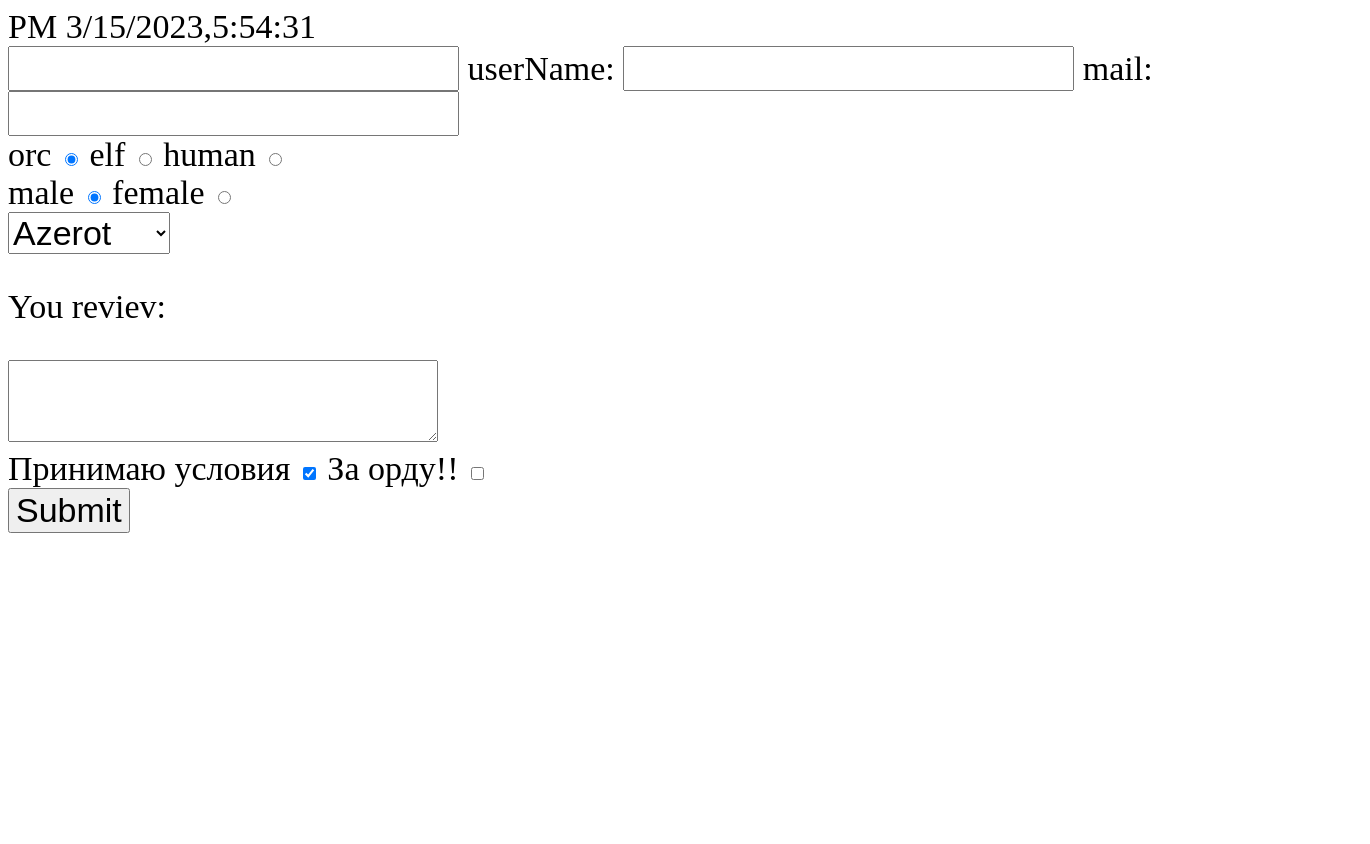
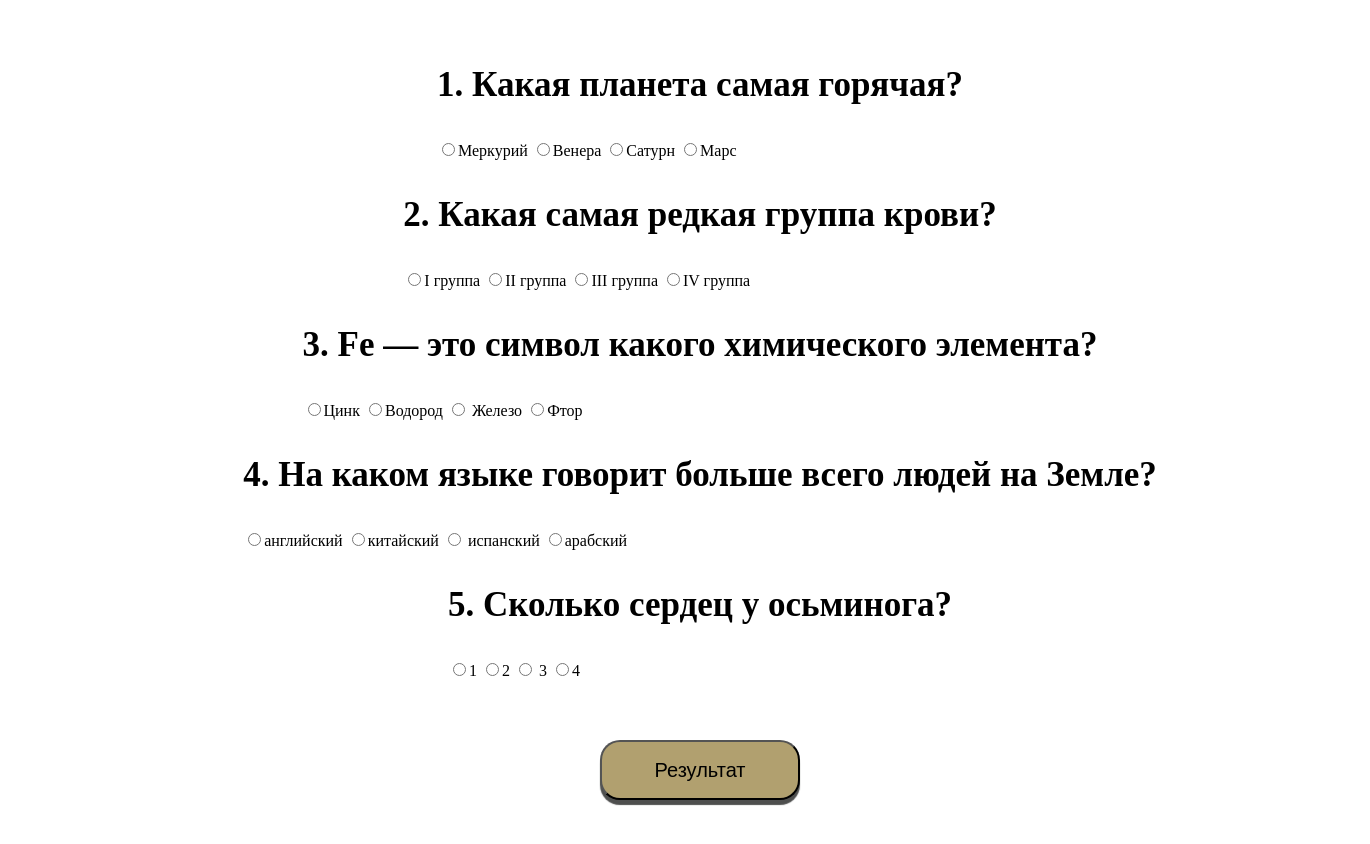
Before and after one commit to Evgenii-Kruteniuk/js-game-questions, a plain HTML site: page index.html in a window 1280 px wide. Shown: the whole page, 1370 px wide, since content can reach past the window. Before the commit the page ends 800 px from the top, so only its background shows below. Drawn offline with Linux system fonts and the light colour scheme.

Commit message:
Игра в вопросы

```diff
--- a/index.html
+++ b/index.html
@@ -5,48 +5,141 @@
     <meta http-equiv="X-UA-Compatible" content="IE=edge" />
     <meta name="viewport" content="width=device-width, initial-scale=1.0" />
     <link rel="stylesheet" href="style.css" />
-    <title>Document</title>
+    <title>Игра в вопросы</title>
   </head>
   <body>
-    <form action="" method="POST">
-      <input type="password" />
-      <label for="userName">
-        userName: <input type="text" id="userName" name="userName" />
-      </label>
-      <label for="userMail">
-        mail: <input type="text" id="userMail" name="userMail" />
-      </label>
-      <div>
-        <label>
-          orc <input type="radio" value="orc" name="race" checked />
-        </label>
-        <label> elf <input type="radio" value="elf" name="race" /> </label>
-        <label> human <input type="radio" value="human" name="race" /> </label>
+    <div class="wrapper">
+      <div class="block">
+        <form action="#" class="form">
+          <div class="question">
+            <p>1. Какая планета самая горячая?</p>
+            <label for=""
+              ><input
+                type="radio"
+                name="oneQuestion"
+                value="false"
+              />Меркурий</label
+            >
+
+            <label for=""
+              ><input
+                type="radio"
+                name="oneQuestion"
+                value="true"
+              />Венера</label
+            >
+            <label for=""
+              ><input
+                type="radio"
+                name="oneQuestion"
+                value="false"
+              />Сатурн</label
+            >
+            <label for=""
+              ><input
+                type="radio"
+                name="oneQuestion"
+                value="false"
+              />Марс</label
+            >
+          </div>
+
+          <div class="question">
+            <p>2. Какая самая редкая группа крови?</p>
+            <label for=""
+              ><input type="radio" name="twoQuestion" value="false" />I
+              группа</label
+            >
+            <label for=""
+              ><input type="radio" name="twoQuestion" value="false" />II
+              группа</label
+            >
+            <label for=""
+              ><input type="radio" name="twoQuestion" value="false" />III
+              группа</label
+            >
+            <label for=""
+              ><input type="radio" name="twoQuestion" value="true" />IV
+              группа</label
+            >
+          </div>
+          <div class="question">
+            <p>3. Fe — это символ какого химического элемента?</p>
+            <label for=""
+              ><input
+                type="radio"
+                name="threeQuestion"
+                value="false"
+              />Цинк</label
+            >
+            <label for=""
+              ><input
+                type="radio"
+                name="threeQuestion"
+                value="false"
+              />Водород</label
+            >
+            <label for=""
+              ><input type="radio" name="threeQuestion" value="true" />
+              Железо</label
+            >
+            <label for=""
+              ><input
+                type="radio"
+                name="threeQuestion"
+                value="false"
+              />Фтор</label
+            >
+          </div>
+          <div class="question">
+            <p>4. На каком языке говорит больше всего людей на Земле?</p>
+            <label for=""
+              ><input
+                type="radio"
+                name="fourQuestion"
+                value="false"
+              />английский</label
+            >
+            <label for=""
+              ><input
+                type="radio"
+                name="fourQuestion"
+                value="true"
+              />китайский</label
+            >
+            <label for=""
+              ><input type="radio" name="fourQuestion" value="false" />
+              испанский</label
+            >
+            <label for=""
+              ><input
+                type="radio"
+                name="fourQuestion"
+                value="false"
+              />арабский</label
+            >
+          </div>
+          <div class="question">
+            <p>5. Сколько сердец у осьминога?</p>
+            <label for=""
+              ><input type="radio" name="fiveQuestion" value="false" />1</label
+            >
+            <label for=""
+              ><input type="radio" name="fiveQuestion" value="false" />2</label
+            >
+            <label for=""
+              ><input type="radio" name="fiveQuestion" value="true" /> 3</label
+            >
+            <label for=""
+              ><input type="radio" name="fiveQuestion" value="false" />4</label
+            >
+          </div>
+        </form>
+
+        <button id="resultButton">Результат</button>
       </div>
-      <div>
-        <label>
-          male <input type="radio" value="male" name="gender" checked />
-        </label>
-        <label
-          >female <input type="radio" value="female" name="gender"
-        /></label>
-      </div>
-      <select name="country" id="country">
-        <option value="Azerot">Azerot</option>
-        <option value="Germany">Germany</option>
-        <option value="Russia">Russia</option>
-      </select>
-      <p>You reviev:</p>
-      <textarea name="reviev" id="reviev"></textarea>
-      <div>
-        <label>
-          Принимаю условия <input type="checkbox" name="adree" checked />
-        </label>
-        <label> За орду!! <input type="checkbox" name="orde" /> </label>
-      </div>
-      <input type="submit" id="sendForm" />
-    </form>
-    <div id="content"></div>
+      <div class="result"></div>
+    </div>
     <script src="script.js"></script>
   </body>
 </html>
--- a/script.js
+++ b/script.js
@@ -1,51 +1,15 @@
-/*const field = document.querySelector(".field");
-const ball = document.querySelector(".ball");
+const resultButtonNode = document.getElementById("resultButton");
+const resultNode = document.querySelector(".result");
+const questions = document.querySelectorAll(".question");
+const allRadioNodes = document.querySelectorAll("input[type=radio]");
 
-field.addEventListener("click", (event) => {
-  ball.style.top = `${event.offsetY}px`;
-  ball.style.left = `${event.offsetX}px`;
-  ball.style.backgroundColor = `rgb(${Math.floor(
-    Math.random() * 255
-  )}, ${Math.floor(Math.random() * 255)}, ${Math.floor(Math.random() * 255)})`;
-});*/
-
-//Допустим хотим отсотрировать наши input по name === "race"
-//Array.from() обращение к HTML подобной коллекции
-/*Array.from(document.forms[0].elements)
-  .filter((el) => (el.name === "race"))
-  .forEach((elem) => {
-    console.log(elem);
-  });*/
-
-const button = document.getElementById("sendForm");
-const content = document.getElementById("content");
-
-button.addEventListener("click", (event) => {
-  //Преостановка отправки формы
-  event.preventDefault();
-  Array.from(document.forms[0].elements).forEach((element) => {
-    if (element.type === "radio") {
-      if (element.checked) {
-        let p = document.createElement("p");
-        p.textContent = `Вы выбрали: ${element.value}`;
-        content.appendChild(p);
-      }
-      //Если мы не хотим чтобы прописывались чекбоксы как on, то уберем их с вывода
-    } else if (element.type !== "checkbox") {
-      let p = document.createElement("p");
-      p.textContent = element.value;
-      content.appendChild(p);
+resultButtonNode.addEventListener("click", () => {
+  let count = 0;
+  allRadioNodes.forEach((el) => {
+    if (el.checked && el.value === "true") {
+      count++;
     }
   });
+  resultNode.classList.add("resultVisible");
+  resultNode.innerHTML = `Вы ответили правильно на ${count} вопросов из ${questions.length}`;
 });
-
-const time = document.createElement("div");
-const formNode = document.querySelector("form");
-formNode.before(time);
-
-let date = new Date();
-//Нам нужно удалить запятую между датой и временем и потом поменять местами дату и время
-let arr = date.toLocaleString().split("");
-let a = arr.splice(10, 1);
-let newDate = arr.join("").split(" ").reverse().join(" ");
-time.innerHTML = newDate;
--- a/style.css
+++ b/style.css
@@ -1,6 +1,68 @@
-body,
-input,
-select,
-textarea {
-  font-size: 34px;
+body {
+  margin: 0;
+  padding: 0;
+  border: 0;
+  box-sizing: border-box;
 }
+.wrapper {
+  background-color: rgb(219, 220, 220);
+  padding: 0px 30px;
+  display: flex;
+  flex-direction: column;
+  position: relative;
+}
+
+.block {
+  padding: 30px;
+  width: 100vw;
+  position: absolute;
+  display: flex;
+  flex-direction: column;
+  align-items: center;
+  justify-content: center;
+}
+.form {
+  display: flex;
+  flex-direction: column;
+  align-items: center;
+  justify-content: center;
+}
+
+.question {
+  margin: 0 auto;
+}
+#resultButton {
+  margin: 60px auto;
+  font-size: 20px;
+  height: 60px;
+  width: 200px;
+  border-radius: 20px;
+  box-shadow: 0px 5px 1px rgb(78, 79, 78);
+  background-color: rgb(177, 160, 111);
+}
+#resultButton:active {
+  position: relative;
+  top: 3px;
+  box-shadow: 0px 2px 1px rgb(172, 172, 174);
+}
+p {
+  font-weight: 800;
+  font-size: 35px;
+}
+.result {
+  visibility: hidden;
+  position: absolute;
+}
+
+.resultVisible {
+  visibility: visible;
+  height: 100vh;
+  width: 100vw;
+  background-color: rgba(35, 0, 0, 0.9);
+  display: flex;
+  justify-content: center;
+  align-items: center;
+  font-size: 50px;
+  color: red;
+  transition: 2s;
+}
```
